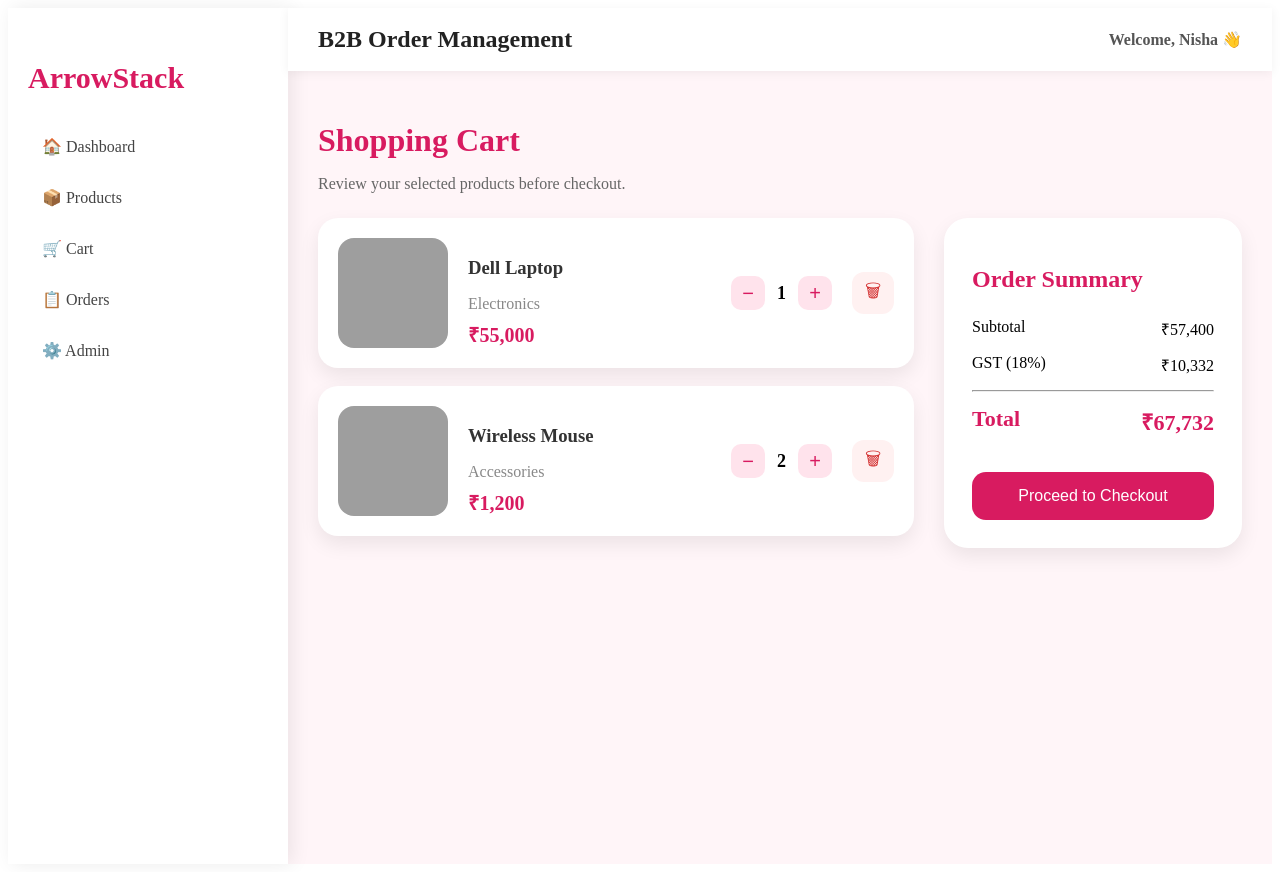
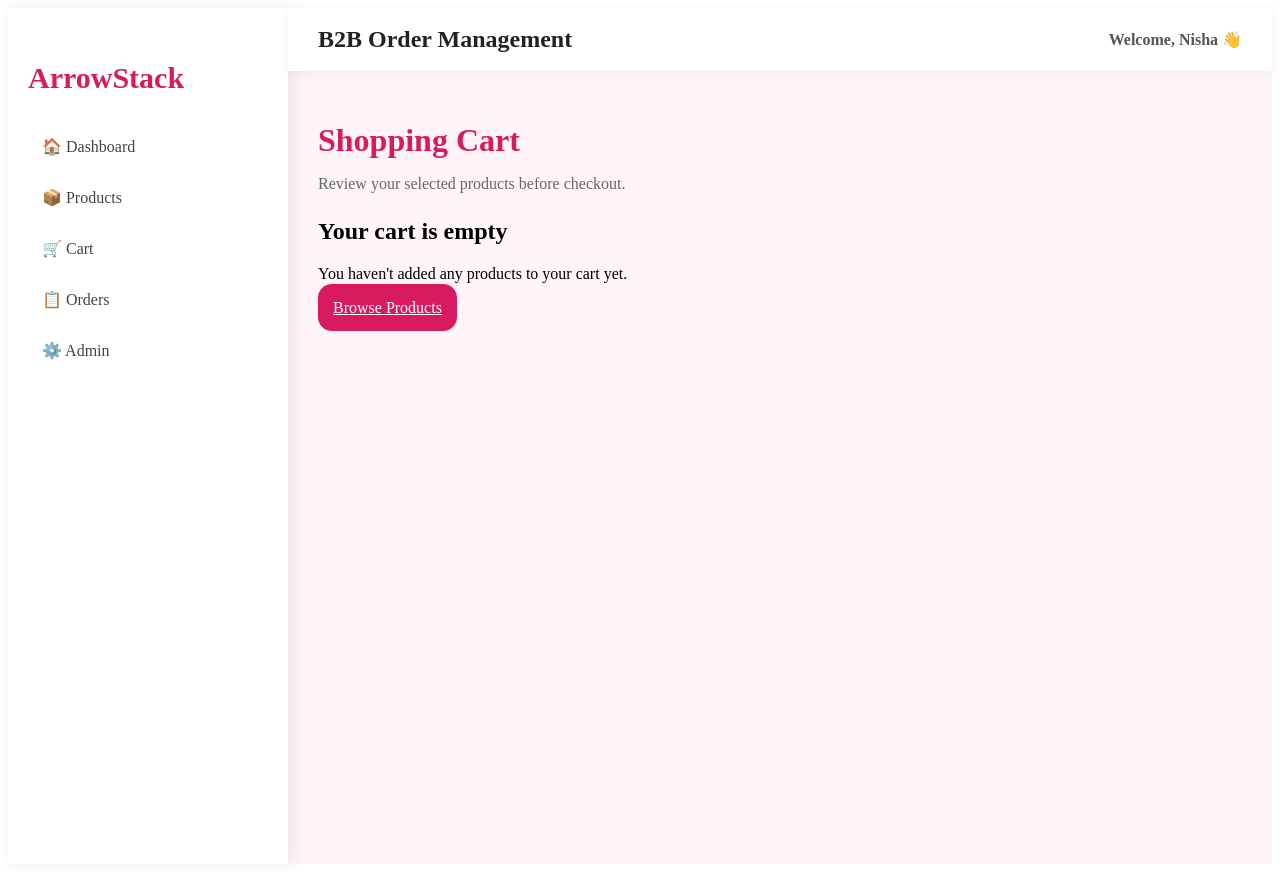
Before and after one commit to nishamj1267-max/arrowstack-b2b-order-management, a React (Vite) app in the folder client/: page /cart in a window 1280 px wide. Built offline with nearby package versions, Linux system fonts and the light colour scheme; grey boxes are pictures that could not be loaded.

Commit message:
Improve cart handling and add product image URLs

```diff
--- /dev/null
+++ b/client/src/context/CartContext.jsx
@@ -0,0 +1,158 @@
+import {
+  createContext,
+  useContext,
+  useEffect,
+  useState,
+} from "react";
+
+const CartContext = createContext(null);
+const STORAGE_KEY = "b2b-shopping-cart";
+
+export function CartProvider({ children }) {
+  const [cart, setCart] = useState(() => {
+    try {
+      const savedCart = localStorage.getItem(STORAGE_KEY);
+      const parsedCart = savedCart ? JSON.parse(savedCart) : [];
+
+      return Array.isArray(parsedCart) ? parsedCart : [];
+    } catch (error) {
+      console.error("Failed to load cart:", error);
+      return [];
+    }
+  });
+
+  useEffect(() => {
+    try {
+      localStorage.setItem(STORAGE_KEY, JSON.stringify(cart));
+    } catch (error) {
+      console.error("Failed to save cart:", error);
+    }
+  }, [cart]);
+
+  const addToCart = (product) => {
+    console.log("ADD TO CART CLICKED:", product);
+
+    if (!product || product.id == null) {
+      console.error("Invalid product:", product);
+      return;
+    }
+
+    const stock = Number(product.stock_quantity);
+    const price = Number(product.price);
+
+    if (!Number.isFinite(stock) || stock <= 0) {
+      console.warn("Product is out of stock:", product.name);
+      return;
+    }
+
+    if (!Number.isFinite(price) || price < 0) {
+      console.error("Invalid product price:", product.price);
+      return;
+    }
+
+    setCart((currentCart) => {
+      const existing = currentCart.find(
+        (item) => String(item.id) === String(product.id)
+      );
+
+      if (existing) {
+        if (Number(existing.qty) >= stock) {
+          console.warn("Maximum available stock reached.");
+          return currentCart;
+        }
+
+        return currentCart.map((item) =>
+          String(item.id) === String(product.id)
+            ? { ...item, qty: Number(item.qty) + 1 }
+            : item
+        );
+      }
+
+      return [
+        ...currentCart,
+        {
+          id: product.id,
+          name: product.name,
+          category: product.category || "Uncategorized",
+          price,
+          qty: 1,
+          stock_quantity: stock,
+          image:
+            product.image_url ||
+            `https://picsum.photos/120?random=${product.id}`,
+        },
+      ];
+    });
+  };
+
+  const increaseQty = (id) => {
+    setCart((currentCart) =>
+      currentCart.map((item) =>
+        String(item.id) === String(id) &&
+        Number(item.qty) < Number(item.stock_quantity)
+          ? { ...item, qty: Number(item.qty) + 1 }
+          : item
+      )
+    );
+  };
+
+  const decreaseQty = (id) => {
+    setCart((currentCart) =>
+      currentCart.map((item) =>
+        String(item.id) === String(id) && Number(item.qty) > 1
+          ? { ...item, qty: Number(item.qty) - 1 }
+          : item
+      )
+    );
+  };
+
+  const removeItem = (id) => {
+    setCart((currentCart) =>
+      currentCart.filter(
+        (item) => String(item.id) !== String(id)
+      )
+    );
+  };
+
+  const clearCart = () => {
+    setCart([]);
+  };
+
+  const itemCount = cart.reduce(
+    (sum, item) => sum + Number(item.qty || 0),
+    0
+  );
+
+  const subtotal = cart.reduce(
+    (sum, item) =>
+      sum + Number(item.price || 0) * Number(item.qty || 0),
+    0
+  );
+
+  return (
+    <CartContext.Provider
+      value={{
+        cart,
+        addToCart,
+        increaseQty,
+        decreaseQty,
+        removeItem,
+        clearCart,
+        itemCount,
+        subtotal,
+      }}
+    >
+      {children}
+    </CartContext.Provider>
+  );
+}
+
+export function useCart() {
+  const context = useContext(CartContext);
+
+  if (!context) {
+    throw new Error("useCart must be used inside CartProvider");
+  }
+
+  return context;
+}
--- a/client/src/main.jsx
+++ b/client/src/main.jsx
@@ -3,10 +3,13 @@ import React from "react";
 import ReactDOM from "react-dom/client";
 import { BrowserRouter } from "react-router-dom";
 import App from "./App";
+import { CartProvider } from "./context/CartContext";
 import "./index.css";
 
 ReactDOM.createRoot(document.getElementById("root")).render(
   <BrowserRouter>
-    <App />
+    <CartProvider>
+      <App />
+    </CartProvider>
   </BrowserRouter>
 );
--- a/client/src/pages/Cart.jsx
+++ b/client/src/pages/Cart.jsx
@@ -1,54 +1,27 @@
 
-import { useState } from "react";
+import { Link } from "react-router-dom";
+import { useCart } from "../context/CartContext";
 import Sidebar from "../components/Sidebar";
 import Navbar from "../components/Navbar";
 
 function Cart() {
-  const [cart, setCart] = useState([
-    {
-      id: 1,
-      name: "Dell Laptop",
-      category: "Electronics",
-      price: 55000,
-      qty: 1,
-      image: "https://picsum.photos/120?1",
-    },
-    {
-      id: 2,
-      name: "Wireless Mouse",
-      category: "Accessories",
-      price: 1200,
-      qty: 2,
-      image: "https://picsum.photos/120?2",
-    },
-  ]);
+  const {
+    cart,
+    increaseQty,
+    decreaseQty,
+    removeItem,
+  } = useCart();
 
-  const increaseQty = (id) => {
-    setCart(
-      cart.map((item) =>
-        item.id === id ? { ...item, qty: item.qty + 1 } : item
-      )
-    );
-  };
-
-  const decreaseQty = (id) => {
-    setCart(
-      cart.map((item) =>
-        item.id === id && item.qty > 1
-          ? { ...item, qty: item.qty - 1 }
-          : item
-      )
-    );
-  };
-
-  const removeItem = (id) => {
-    setCart(cart.filter((item) => item.id !== id));
-  };
+  const formatPrice = (amount) =>
+    `₹${Number(amount).toLocaleString("en-IN", {
+      maximumFractionDigits: 2,
+    })}`;
 
   const subtotal = cart.reduce(
-    (sum, item) => sum + item.price * item.qty,
+    (sum, item) => sum + Number(item.price) * item.qty,
     0
   );
+
   const gst = Math.round(subtotal * 0.18);
   const total = subtotal + gst;
 
@@ -61,37 +34,69 @@ function Cart() {
 
         <div className="dashboard-body">
           <h1>Shopping Cart</h1>
+
           <p className="dashboard-subtitle">
             Review your selected products before checkout.
           </p>
 
+          {cart.length === 0 ? (
+            <div className="cart-empty">
+              <h2>Your cart is empty</h2>
+
+              <p>
+                You haven't added any products to your cart yet.
+              </p>
+
+              <Link to="/products" className="checkout-btn">
+                Browse Products
+              </Link>
+            </div>
+          ) : (
             <div className="cart-layout">
               <div className="cart-items">
                 {cart.map((item) => (
                   <div className="cart-card" key={item.id}>
-                  <img src={item.image} alt={item.name} />
+                    <img
+                      src={item.image}
+                      alt={item.name}
+                      onError={(e) => {
+                        e.currentTarget.style.visibility = "hidden";
+                      }}
+                    />
 
                     <div className="cart-info">
                       <h3>{item.name}</h3>
                       <p>{item.category}</p>
-                    <span>₹{item.price.toLocaleString()}</span>
+                      <span>{formatPrice(item.price)}</span>
                     </div>
 
                     <div className="qty-box">
-                    <button onClick={() => decreaseQty(item.id)}>
+                      <button
+                        type="button"
+                        onClick={() => decreaseQty(item.id)}
+                        disabled={item.qty <= 1}
+                        aria-label={`Decrease quantity of ${item.name}`}
+                      >
                         −
                       </button>
 
                       <span>{item.qty}</span>
 
-                    <button onClick={() => increaseQty(item.id)}>
+                      <button
+                        type="button"
+                        onClick={() => increaseQty(item.id)}
+                        disabled={item.qty >= item.stock_quantity}
+                        aria-label={`Increase quantity of ${item.name}`}
+                      >
                         +
                       </button>
                     </div>
 
                     <button
+                      type="button"
                       className="remove-btn"
                       onClick={() => removeItem(item.id)}
+                      aria-label={`Remove ${item.name} from cart`}
                     >
                       🗑
                     </button>
@@ -104,26 +109,37 @@ function Cart() {
 
                 <div className="summary-row">
                   <span>Subtotal</span>
-                <span>₹{subtotal.toLocaleString()}</span>
+                  <span>{formatPrice(subtotal)}</span>
                 </div>
 
                 <div className="summary-row">
                   <span>GST (18%)</span>
-                <span>₹{gst.toLocaleString()}</span>
+                  <span>{formatPrice(gst)}</span>
                 </div>
 
                 <hr />
 
                 <div className="summary-total">
                   <span>Total</span>
-                <span>₹{total.toLocaleString()}</span>
+                  <span>{formatPrice(total)}</span>
                 </div>
 
-              <button className="checkout-btn">
+                <button
+                  type="button"
+                  className="checkout-btn"
+                  onClick={() => {
+                    alert("Checkout integration is coming next.");
+                  }}
+                >
                   Proceed to Checkout
                 </button>
+
+                <Link to="/products" className="continue-shopping">
+                  Continue Shopping
+                </Link>
               </div>
             </div>
+          )}
         </div>
       </div>
     </div>
--- a/client/src/pages/Products.jsx
+++ b/client/src/pages/Products.jsx
@@ -1,65 +1,59 @@
 
-import { useState } from "react";
+import { useCart } from "../context/CartContext";
+import { useEffect, useState } from "react";
 import Sidebar from "../components/Sidebar";
 import Navbar from "../components/Navbar";
 
+const API_URL = "http://localhost:5000/api/products";
+
 function Products() {
-  const products = [
-    {
-      id: 1,
-      name: "Dell Laptop",
-      category: "Electronics",
-      price: "₹55,000",
-      stock: 12,
-      image: "https://picsum.photos/300/200?random=1",
-    },
-    {
-      id: 2,
-      name: "Wireless Mouse",
-      category: "Accessories",
-      price: "₹1,200",
-      stock: 35,
-      image: "https://picsum.photos/300/200?random=2",
-    },
-    {
-      id: 3,
-      name: "Mechanical Keyboard",
-      category: "Accessories",
-      price: "₹3,500",
-      stock: 8,
-      image: "https://picsum.photos/300/200?random=3",
-    },
-    {
-      id: 4,
-      name: "Office Chair",
-      category: "Furniture",
-      price: "₹7,800",
-      stock: 5,
-      image: "https://picsum.photos/300/200?random=4",
-    },
-    {
-      id: 5,
-      name: "Monitor 24 Inch",
-      category: "Electronics",
-      price: "₹12,000",
-      stock: 20,
-      image: "https://picsum.photos/300/200?random=5",
-    },
-    {
-      id: 6,
-      name: "Printer",
-      category: "Electronics",
-      price: "₹8,500",
-      stock: 9,
-      image: "https://picsum.photos/300/200?random=6",
-    },
+  const { addToCart } = useCart();
+
+  const [products, setProducts] = useState([]);
+  const [search, setSearch] = useState("");
+  const [category, setCategory] = useState("All");
+  const [loading, setLoading] = useState(true);
+  const [error, setError] = useState("");
+  const [cartMessage, setCartMessage] = useState("");
+
+  useEffect(() => {
+    const fetchProducts = async () => {
+      try {
+        setLoading(true);
+        setError("");
+
+        const response = await fetch(API_URL);
+        const data = await response.json();
+
+        if (!response.ok || !data.success) {
+          throw new Error(data.message || "Failed to load products.");
+        }
+
+        setProducts(
+          Array.isArray(data.products) ? data.products : []
+        );
+      } catch (err) {
+        setError(
+          err.message || "Unable to connect to the products API."
+        );
+      } finally {
+        setLoading(false);
+      }
+    };
+
+    fetchProducts();
+  }, []);
+
+  const categories = [
+    ...new Set(
+      products
+        .map((product) => product.category)
+        .filter(Boolean)
+    ),
   ];
 
-  const [search, setSearch] = useState("");
-  const [category, setCategory] = useState("All");
-
   const filteredProducts = products.filter((product) => {
-    const matchSearch = product.name
+    const matchSearch = (product.name || "")
       .toLowerCase()
       .includes(search.toLowerCase());
 
@@ -68,6 +62,22 @@ function Products() {
 
     return matchSearch && matchCategory;
   });
+
+  const formatPrice = (price) =>
+    `₹${Number(price).toLocaleString("en-IN", {
+      maximumFractionDigits: 2,
+    })}`;
+
+  const handleAddToCart = (product) => {
+    if (Number(product.stock_quantity) <= 0) {
+      setCartMessage("This product is out of stock.");
+      return;
+    }
+
+    addToCart(product);
+
+    setCartMessage(`${product.name} added to cart.`);
+  };
 
   return (
     <div className="dashboard-layout">
@@ -78,6 +88,7 @@ function Products() {
 
         <div className="dashboard-body">
           <h1>Products</h1>
+
           <p className="dashboard-subtitle">
             Browse and manage available products.
           </p>
@@ -96,35 +107,92 @@ function Products() {
               value={category}
               onChange={(e) => setCategory(e.target.value)}
             >
-              <option>All</option>
-              <option>Electronics</option>
-              <option>Accessories</option>
-              <option>Furniture</option>
+              <option value="All">All Categories</option>
+
+              {categories.map((item) => (
+                <option key={item} value={item}>
+                  {item}
+                </option>
+              ))}
             </select>
           </div>
 
+          {cartMessage && (
+            <p role="status" aria-live="polite">
+              {cartMessage}
+            </p>
+          )}
+
+          {loading && (
+            <p role="status">Loading products...</p>
+          )}
+
+          {!loading && error && (
+            <div role="alert">
+              <p>{error}</p>
+
+              <button
+                type="button"
+                onClick={() => window.location.reload()}
+              >
+                Retry
+              </button>
+            </div>
+          )}
+
+          {!loading && !error && filteredProducts.length === 0 && (
+            <p>
+              {products.length === 0
+                ? "No products available yet."
+                : "No products match your search or category."}
+            </p>
+          )}
+
+          {!loading && !error && filteredProducts.length > 0 && (
             <div className="product-grid">
               {filteredProducts.map((product) => (
                 <div className="product-card" key={product.id}>
-                <img src={product.image} alt={product.name} />
+                  <img
+                    src={
+                      product.image_url ||
+                      `https://picsum.photos/300/200?random=${product.id}`
+                    }
+                    alt={product.name}
+                    onError={(e) => {
+                      e.currentTarget.style.visibility = "hidden";
+                    }}
+                  />
 
                   <h3>{product.name}</h3>
 
-                <p className="category">{product.category}</p>
+                  <p className="category">
+                    {product.category || "Uncategorized"}
+                  </p>
 
                   <div className="product-bottom">
-                  <span className="price">{product.price}</span>
+                    <span className="price">
+                      {formatPrice(product.price)}
+                    </span>
+
                     <span className="stock">
-                    Stock: {product.stock}
+                      Stock: {product.stock_quantity}
                     </span>
                   </div>
 
-                <button className="add-cart-btn">
-                  Add to Cart
+                  <button
+                    type="button"
+                    className="add-cart-btn"
+                    disabled={Number(product.stock_quantity) <= 0}
+                    onClick={() => handleAddToCart(product)}
+                  >
+                    {Number(product.stock_quantity) <= 0
+                      ? "Out of Stock"
+                      : "Add to Cart"}
                   </button>
                 </div>
               ))}
             </div>
+          )}
         </div>
       </div>
     </div>
```
Lines whose indentation alone changed are shown as unchanged.
